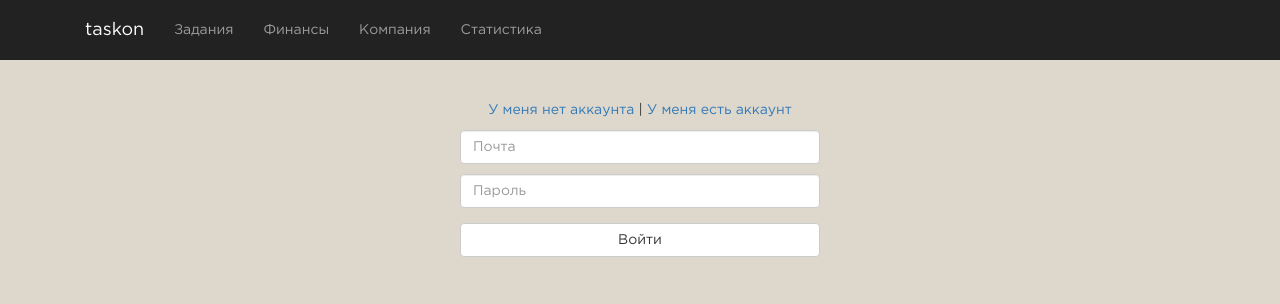
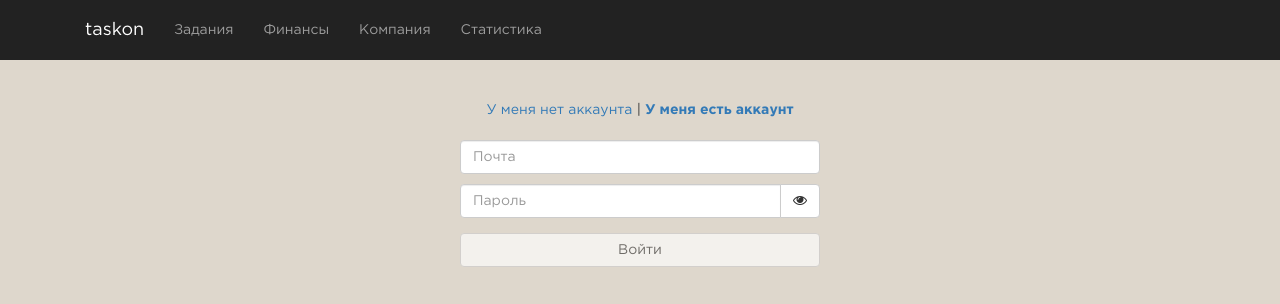
Before and after one commit to Deimoslink/english-through, an Angular app: page /login in a window 1280 px wide. Shown: the top 304 px of the page. Built offline with nearby package versions, Linux system fonts and the light colour scheme.

Commit message:
Reactive form evaluation added

```diff
--- a/src/app/login/login.component.html
+++ b/src/app/login/login.component.html
@@ -3,29 +3,93 @@
   <div class="row">
     <div class="col-md-4 col-md-offset-4">
 
-      <div style="text-align: center">
-        <a href="#" (click)="toggleView($event)">У меня нет аккаунта</a>
+      <div style="text-align: center; margin-bottom: 20px">
+        <a href="#"
+           (click)="toggleView($event, true)"
+           [ngClass]="{selected:wantToSignUp}">У меня нет аккаунта</a>
         |
-        <a href="#" (click)="toggleView($event)">У меня есть аккаунт</a>
+        <a href="#"
+           (click)="toggleView($event, false)"
+           [ngClass]="{selected:!wantToSignUp}">У меня есть аккаунт</a>
       </div>
 
-      <form *ngIf="!wantToSignUp" (ngSubmit)="checkUser()">
+      <form *ngIf="!wantToSignUp" [formGroup]="loginForm" (ngSubmit)="checkUser()">
         <div class="form-group">
-          <input required type="text" id="username" name="username" class="form-control" placeholder="Почта" [(ngModel)]="data.login.username">
-          <input required type="password" id="password" name="password" class="form-control" placeholder="Пароль" [(ngModel)]="data.login.password">
+          <input type="text"
+                 id="username"
+                 name="username"
+                 class="form-control"
+                 placeholder="Почта"
+                 [(ngModel)]="data.login.username"
+                 formControlName="username"
+                 [class.has-error]="!loginForm.controls['username'].valid && loginForm.controls['username'].touched">
+          <span *ngIf="!loginForm.controls['username'].valid && loginForm.controls['username'].touched"
+                class="error-message">Введите логин</span>
+          <div class="input-group">
+            <input type="{{passwordVisibility}}"
+                   id="password"
+                   name="password"
+                   class="form-control"
+                   placeholder="Пароль"
+                   [(ngModel)]="data.login.password"
+                   formControlName="password"
+                   [class.has-error]="!loginForm.controls['password'].valid && loginForm.controls['password'].touched">
+            <div class="input-group-btn">
+              <button class="btn btn-default"
+                      [class.has-error]="!loginForm.controls['password'].valid && loginForm.controls['password'].touched"
+                      type="button"
+                      (click)="toggleShowPassword()">
+                <i *ngIf="showPassword" class="fa fa-eye-slash" aria-hidden="true"></i>
+                <i *ngIf="!showPassword" class="fa fa-eye" aria-hidden="true"></i>
+              </button>
+            </div>
+          </div>
+          <span *ngIf="!loginForm.controls['password'].valid && loginForm.controls['password'].touched"
+                class="error-message">Введите пароль</span>
         </div>
-      <button type="submit" class="btn btn-default" style="width: 100%">Войти</button>
+      <button type="submit" class="btn btn-default"
+              [ngClass]="{disabled:!loginForm.valid}"
+              [disabled]="!loginForm.valid"
+              style="width: 100%">Войти</button>
       </form>
 
-      <form *ngIf="wantToSignUp" (ngSubmit)="signUp()">
+      <form *ngIf="wantToSignUp" [formGroup]="signupForm" (ngSubmit)="signUp()">
         <div class="form-group">
-          <input required type="text" id="newUsername" name="username" class="form-control" placeholder="Почта" [(ngModel)]="data.signup.username">
-          <input required type="password" id="newPassword" name="password" class="form-control" placeholder="Пароль" [(ngModel)]="data.signup.password">
+          <input type="text"
+                 name="username"
+                 class="form-control"
+                 placeholder="Почта"
+                 [(ngModel)]="data.signup.username"
+                 formControlName="username"
+                 [class.has-error]="!signupForm.controls['username'].valid && signupForm.controls['username'].touched">
+          <span *ngIf="!signupForm.controls['username'].valid && signupForm.controls['username'].touched"
+                class="error-message">Введите логин</span>
+          <div class="input-group">
+            <input type="{{passwordVisibility}}"
+                   name="password"
+                   class="form-control"
+                   placeholder="Пароль"
+                   [(ngModel)]="data.signup.password"
+                   formControlName="password"
+                   [class.has-error]="!signupForm.controls['password'].valid && signupForm.controls['password'].touched">
+            <div class="input-group-btn">
+              <button class="btn btn-default"
+                      [class.has-error]="!signupForm.controls['password'].valid && signupForm.controls['password'].touched"
+                      type="button"
+                      (click)="toggleShowPassword()">
+                <i *ngIf="showPassword" class="fa fa-eye-slash" aria-hidden="true"></i>
+                <i *ngIf="!showPassword" class="fa fa-eye" aria-hidden="true"></i>
+              </button>
+            </div>
+          </div>
+          <span *ngIf="!signupForm.controls['password'].valid && signupForm.controls['password'].touched"
+                class="error-message">Введите пароль</span>
         </div>
-      <button type="submit" class="btn btn-default" style="width: 100%">Зарегистрироваться</button>
+        <button type="submit" class="btn btn-default"
+                [ngClass]="{disabled:!signupForm.valid}"
+                [disabled]="!signupForm.valid"
+                style="width: 100%">Зарегистрироваться</button>
       </form>
-
-
 
 
     </div>
--- a/src/app/login/login.component.scss
+++ b/src/app/login/login.component.scss
@@ -2,8 +2,20 @@
   margin-top: 40px;
 }
 .form-group {
-  & input{
+  & div.input-group{
     margin-top: 10px;
-
   }
 }
+.has-error {
+  border: 1px solid #CC0000;
+  box-shadow:0 0 1px #CC0000;
+}
+.error-message{
+  color: #CC0000;
+}
+.input-group-btn {
+  padding:0;
+}
+a.selected{
+  font-weight: 700;
+}
--- a/src/app/login/login.component.ts
+++ b/src/app/login/login.component.ts
@@ -1,6 +1,7 @@
 import { Component, OnInit } from '@angular/core';
 import { Router } from "@angular/router";
 import { Http, Response } from "@angular/http";
+import {FormBuilder, Validators, FormControl, FormGroup} from "@angular/forms";
 
 @Component({
   selector: 'app-login',
@@ -9,14 +10,42 @@ import { Http, Response } from "@angular/http";
 })
 export class LoginComponent implements OnInit {
 
-  data: any = {login:{},signup:{}};
-  wantToSignUp: boolean = false;
+  public loginForm: FormGroup; //Declare a form
+  public signupForm: FormGroup;
+  public data: any = {login:{},signup:{}};
+  public wantToSignUp: boolean = false;
+  public showPassword: boolean = false;
+  public passwordVisibility: string = 'password';
 
-  constructor(private router:Router, private http:Http) { }
+  constructor(private router:Router,
+              private http:Http,
+              public fb: FormBuilder) {
 
-  toggleView(event) {
+    this.loginForm = fb.group({
+      'username': new FormControl({value: null, disabled: false},
+        Validators.required),
+      'password': new FormControl({value: null, disabled: false},
+        Validators.required),
+    });
+
+    this.signupForm = fb.group({
+      'username': new FormControl({value: null, disabled: false},
+        Validators.required),
+      'password': new FormControl({value: null, disabled: false},
+        Validators.required),
+    });
+
+
+  }
+
+  toggleView(event, status) {
     event.preventDefault();
-    this.wantToSignUp = !this.wantToSignUp;
+    this.wantToSignUp = status;
+  }
+
+  toggleShowPassword(){
+    this.showPassword = !this.showPassword;
+    this.passwordVisibility = this.passwordVisibility === 'password' ? 'text' : 'password';
   }
 
   checkUser() {
--- a/src/styles.scss
+++ b/src/styles.scss
@@ -61,12 +61,12 @@
 * {
   font-family: GothamPro;
   transition: all 0.1s ease;
-  &:focus {
-    outline:none !important;
-    border: 1px solid #432a4a !important;
-    box-shadow:0 0 1px #432a4a !important;
-  }
 }
 body {
   background-color: #ded7cc;
 }
+input:focus, button:focus {
+    outline:none !important;
+    border: 1px solid #432a4a !important;
+    box-shadow:0 0 1px #432a4a !important;
+}
```
Also changed, not shown: db.json.
